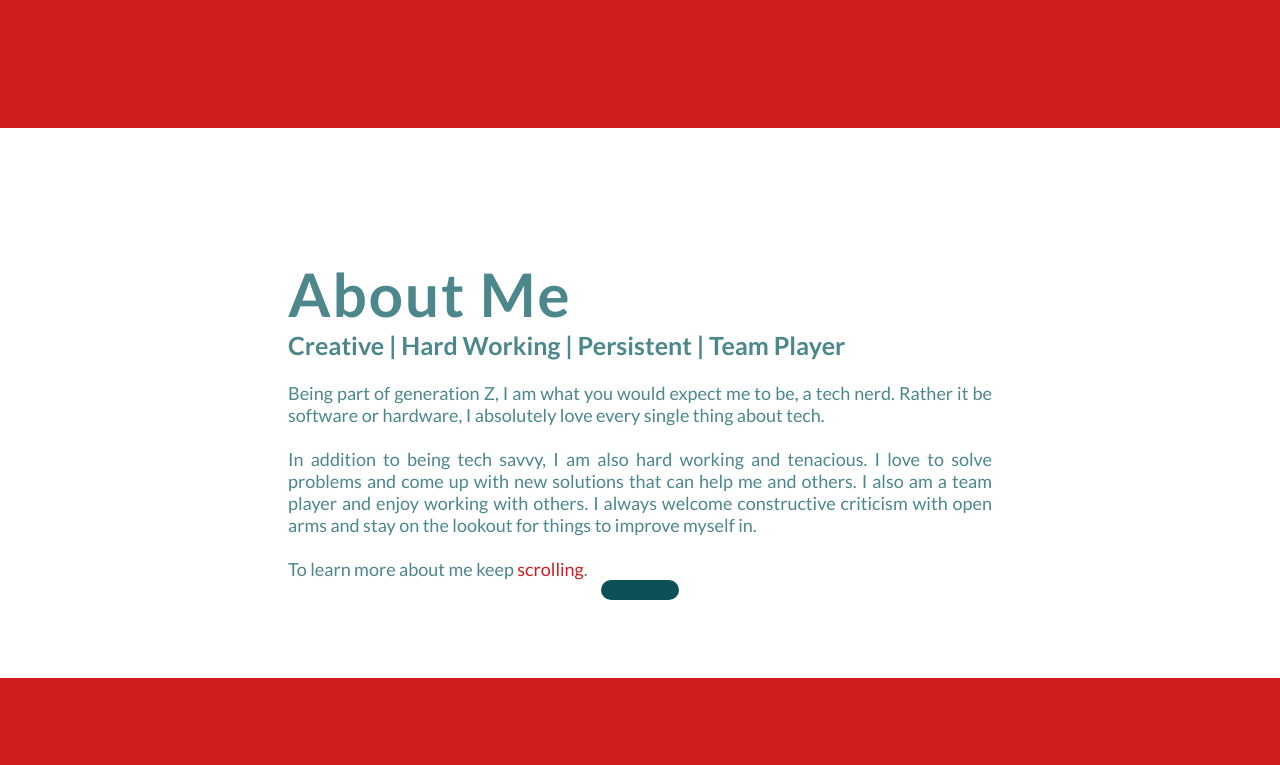
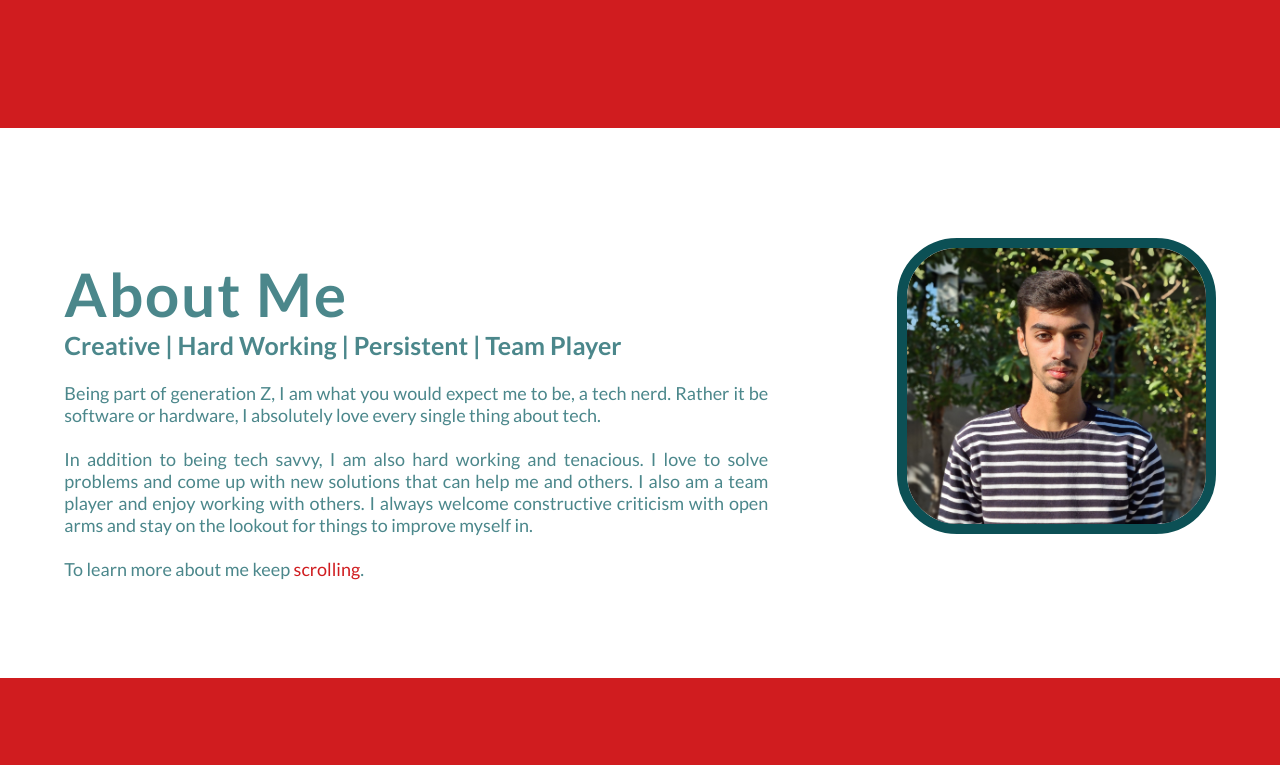
Before and after one commit to Scr1pt-K1ddie/PortfolioWebsite, a plain HTML site: page index.html in a window 1280 px wide. Shown: the part 532-1297 px from the top of the page. Drawn offline with nearby package versions, Linux system fonts and the light colour scheme; the site is published under a folder, as on GitHub Pages, so addresses that start at the root find nothing.

Commit message:
Update index.html

```diff
--- a/index.html
+++ b/index.html
@@ -72,7 +72,7 @@
                 href="#skills">scrolling</a>.
             </p>
         </div>
-        <div class="aboutImg"><img src="/20201128_094033.jpg" alt="Image" class="profileImage"></div>
+        <div class="aboutImg"><img src="20201128_094033.jpg" alt="Image" class="profileImage"></div>
     </div>
 
     <!-- SKILLS -->
```
